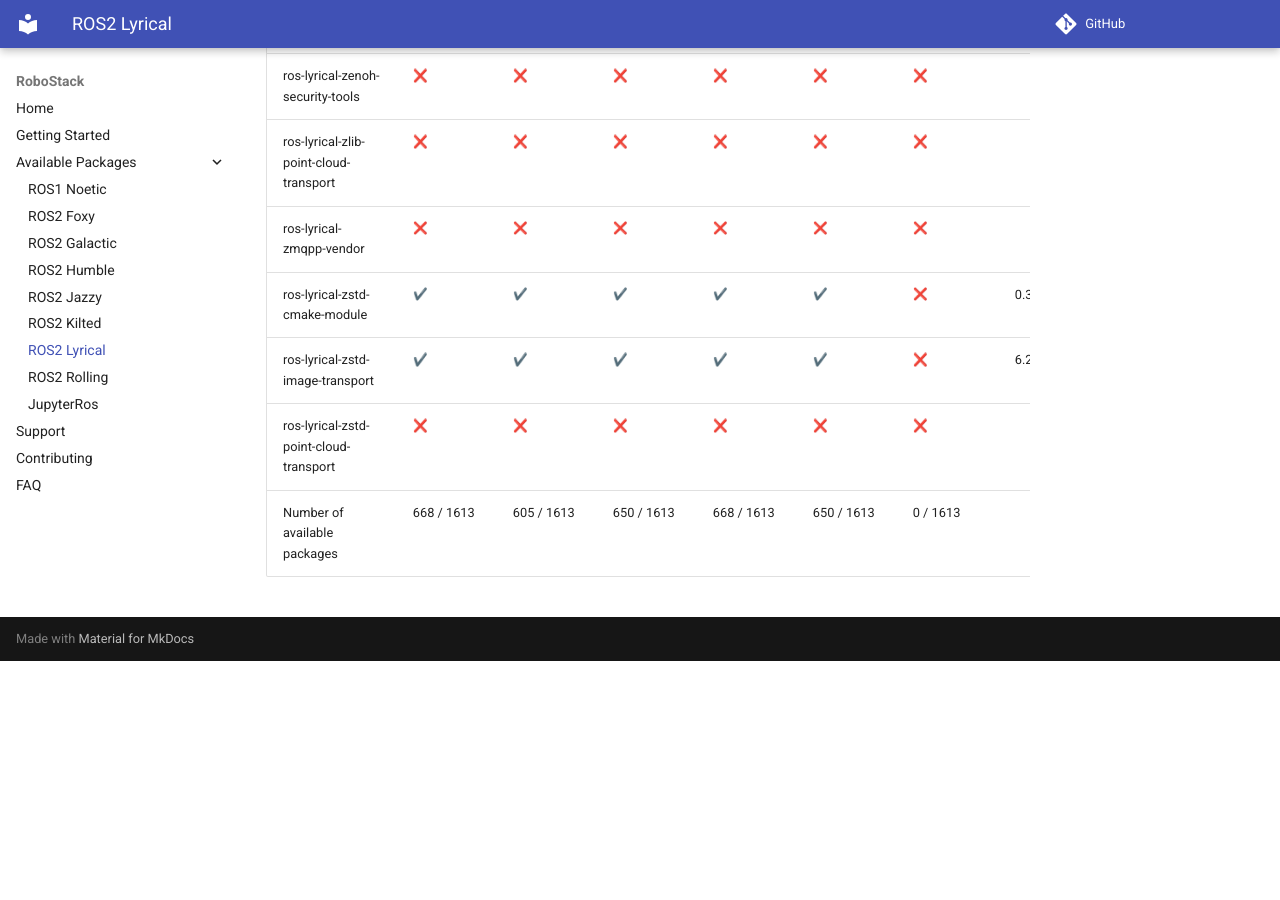
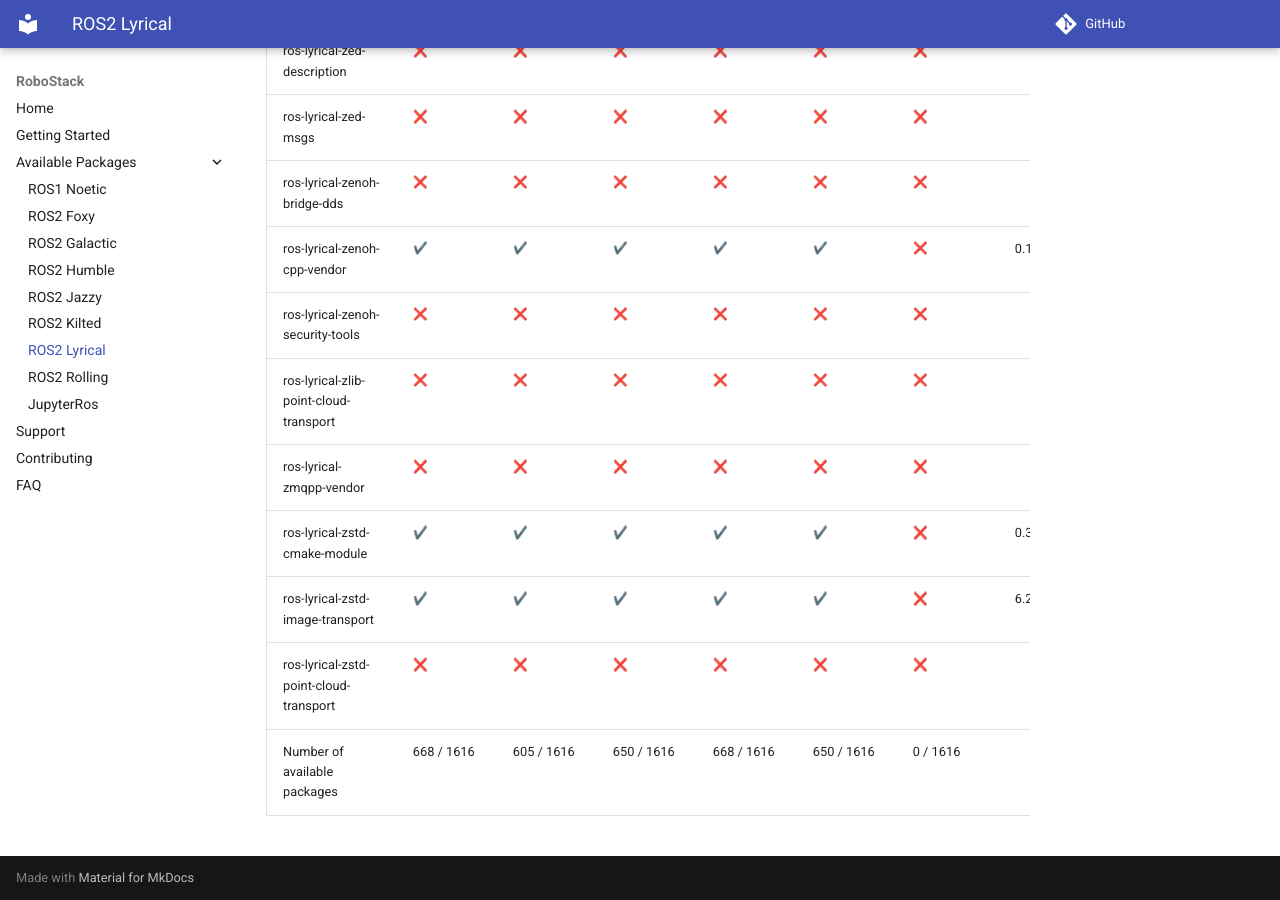
Before and after one commit to RoboStack/robostack.github.io, an MkDocs documentation site: the page built from docs/lyrical.md, in a window 1280 px wide and 900 px high, scrolled down 119212 px. Built offline with MkDocs 1.6.1 and Material for MkDocs 9.7.7, drawn with Linux system fonts in a browser that asks for light colours; emoji names are drawn with the system emoji font; comment, search, counter and statistics services are not loaded; before the commit the page ends 119873 px from its top, so only the background shows below that; some of the changed text lies outside the part shown.

Commit message:
Update tables

```diff
--- a/docs/lyrical.md
+++ b/docs/lyrical.md
@@ -1613,4 +1616,4 @@
 | ros-lyrical-zstd-cmake-module | :heavy_check_mark: { data-sort='1' } | :heavy_check_mark: { data-sort='1' } | :heavy_check_mark: { data-sort='1' } | :heavy_check_mark: { data-sort='1' } | :heavy_check_mark: { data-sort='1' } | :x: { data-sort='0' } | 0.33.3  |
 | ros-lyrical-zstd-image-transport | :heavy_check_mark: { data-sort='1' } | :heavy_check_mark: { data-sort='1' } | :heavy_check_mark: { data-sort='1' } | :heavy_check_mark: { data-sort='1' } | :heavy_check_mark: { data-sort='1' } | :x: { data-sort='0' } | 6.2.5  |
 | ros-lyrical-zstd-point-cloud-transport | :x: { data-sort='0' } | :x: { data-sort='0' } | :x: { data-sort='0' } | :x: { data-sort='0' } | :x: { data-sort='0' } | :x: { data-sort='0' } |   |
-| Number of available packages |  668 / 1613 | 605 / 1613 | 650 / 1613 | 668 / 1613 | 650 / 1613 | 0 / 1613 |
+| Number of available packages |  668 / 1616 | 605 / 1616 | 650 / 1616 | 668 / 1616 | 650 / 1616 | 0 / 1616 |
```
Also changed, not shown: other parts of docs/lyrical.md (+3 -0 lines), docs/jazzy.md (+2 -1 lines), docs/rolling.md (+2 -1 lines).
